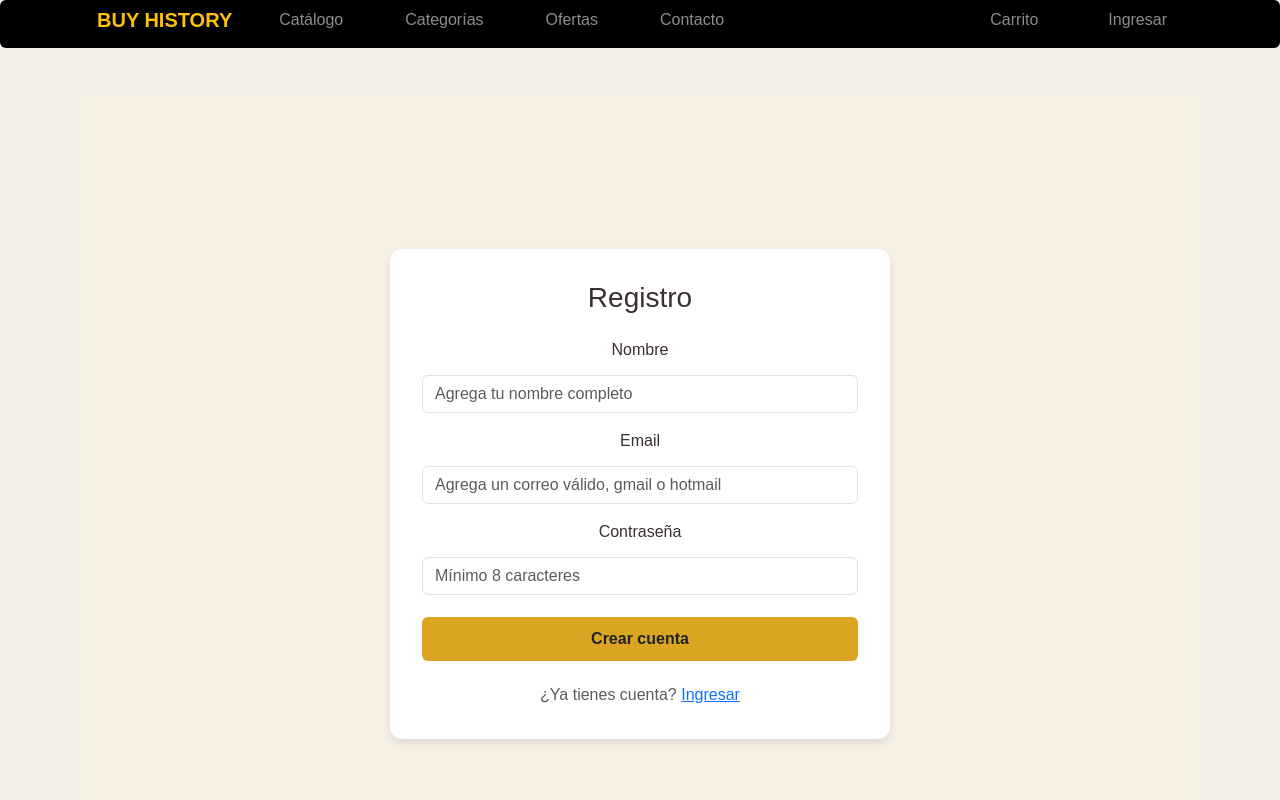
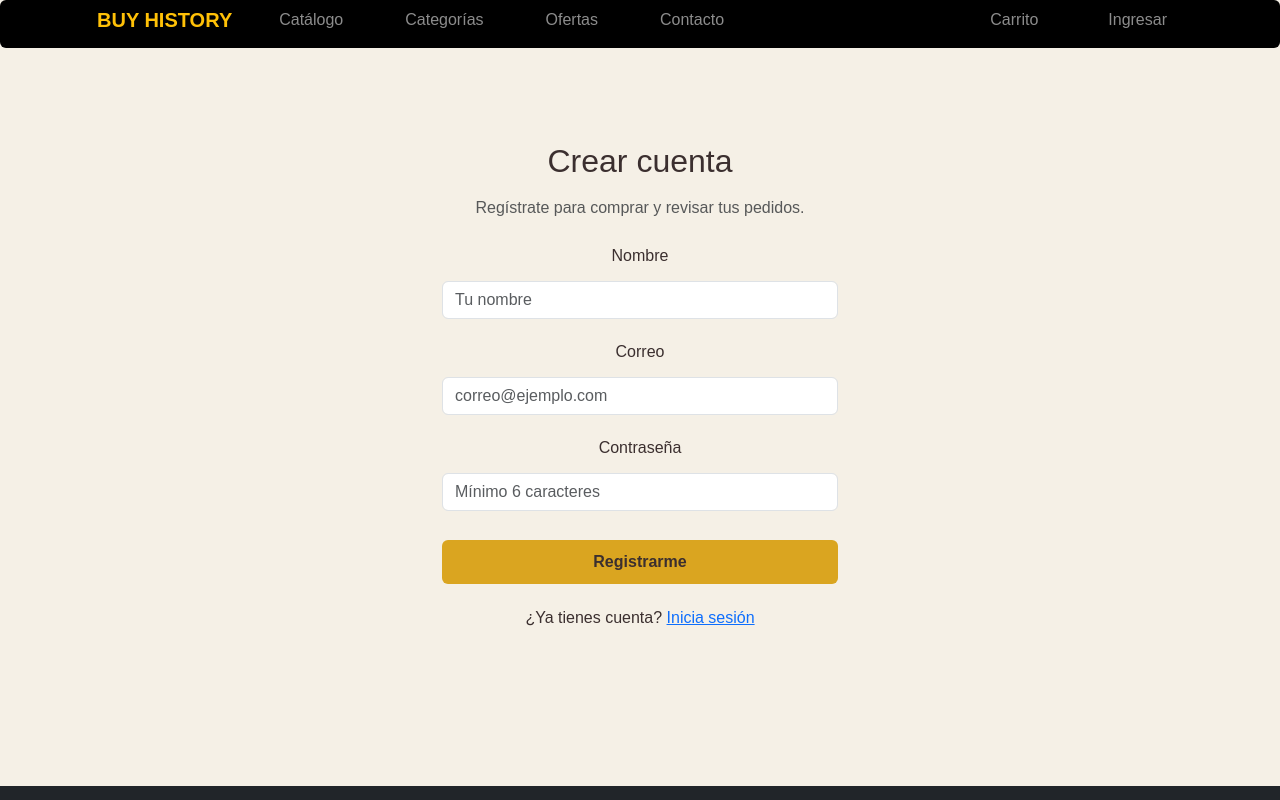
Before and after one commit to juanjosesoto29/BuyHistoryV2, a React (Vite) app: page /registro in a window 1280 px wide. Shown: the top 800 px of the page. Built offline with nearby package versions, Linux system fonts and the light colour scheme.

Commit message:
arreglos

```diff
--- a/src/api/users.js
+++ b/src/api/users.js
@@ -13,36 +13,21 @@ export async function loginUser(email, password) {
   const res = await fetch(`${BASE_URL}/login`, {
     method: 'POST',
     headers: { 'Content-Type': 'application/json' },
-    body: JSON.stringify({ email, password })
+    body: JSON.stringify({ email, password }),
   })
-
-  const text = await res.text()
-  const data = text ? JSON.parse(text) : null
-
-  if (!res.ok) {
-    const msg = data?.message || 'Error al iniciar sesión'
-    throw new Error(msg)
-  }
-
-  return data // {id, name, email, role}
+  const data = await handleJson(res)
+  if (!res.ok) throw new Error(data?.message || 'Error al iniciar sesión')
+  return data
 }
-
-
 
 export async function registerUser({ name, email, password }) {
   const res = await fetch(`${BASE_URL}/register`, {
     method: 'POST',
     headers: { 'Content-Type': 'application/json' },
-    body: JSON.stringify({ name, email, password })
+    body: JSON.stringify({ name, email, password }),
   })
-
   const data = await handleJson(res)
-
-  if (!res.ok) {
-    const msg = data?.message || 'Error al registrar usuario'
-    throw new Error(msg)
-  }
-
+  if (!res.ok) throw new Error(data?.message || 'Error al registrar usuario')
   return data
 }
 
@@ -54,7 +39,7 @@ export async function getUsers() {
 
 export async function deleteUser(id) {
   const res = await fetch(`${BASE_URL}/${id}`, {
-    method: 'DELETE'
+    method: 'DELETE',
   })
   if (!res.ok) throw new Error('Error al eliminar usuario')
 }
--- a/src/pages/Login.jsx
+++ b/src/pages/Login.jsx
@@ -1,6 +1,7 @@
 import { useState } from 'react'
-import { useNavigate } from 'react-router-dom'
+import { useNavigate, Link } from 'react-router-dom'
 import { loginUser } from '../api/users'
+
 
 export default function Login() {
   const [email, setEmail] = useState('')
@@ -82,6 +83,10 @@ export default function Login() {
           {loading ? 'Ingresando...' : 'Ingresar'}
         </button>
       </form>
+      <p className="text-center mt-3">
+      ¿No tienes cuenta?{' '}
+      <Link to="/registro">Crea una aquí</Link>
+      </p>
     </div>
   )
 }
--- a/src/pages/Register.jsx
+++ b/src/pages/Register.jsx
@@ -1,82 +1,100 @@
+import { useState } from 'react'
 import { useNavigate, Link } from 'react-router-dom'
-import { useState } from 'react'
-import '../styles/contact.css'
+import { registerUser } from '../api/users'
 
 export default function Register() {
+  const [name, setName] = useState('')
+  const [email, setEmail] = useState('')
+  const [password, setPassword] = useState('')
+  const [error, setError] = useState(null)
+  const [loading, setLoading] = useState(false)
   const nav = useNavigate()
-  const [form, setForm] = useState({ name:'', email:'', password:'' })
 
-  const submit = (e) => {
+  const onSubmit = async (e) => {
     e.preventDefault()
+    setError(null)
 
-    //  Validación del correo
-    const emailRegex = /^[\w.-]+@(gmail\.com|hotmail\.cl)$/i
-    if (!emailRegex.test(form.email)) {
-      alert('Solo se permiten correos @gmail.com o @hotmail.cl')
+    if (!name.trim() || !email.trim() || !password.trim()) {
+      setError('Completa todos los campos')
       return
     }
 
-    //  Validación de la contraseña
-    if (form.password.length < 8) {
-      alert('La contraseña debe tener al menos 8 caracteres.')
-      return
+    try {
+      setLoading(true)
+      const user = await registerUser({ name, email, password })
+
+      // Iniciar sesión automáticamente
+      localStorage.setItem('bh_user', JSON.stringify(user))
+
+      // Redirigir según rol
+      if (user.role === 'admin') {
+        nav('/admin', { replace: true })
+      } else {
+        nav('/', { replace: true })
       }
-
-    //  Si pasa las validaciones, guardar usuario
-    const user = { name: form.name.trim(), email: form.email }
-    localStorage.setItem('bh_user', JSON.stringify(user))
-    alert('Registro exitoso. Ahora puedes iniciar sesión.')
-    nav('/login')
+    } catch (err) {
+      setError(err.message)
+    } finally {
+      setLoading(false)
+    }
   }
 
   return (
-    <div className="contact-page">
-      <div className="contact-card">
-        <h3 className="text-center mb-4">Registro</h3>
+    <div className="container py-5" style={{ maxWidth: 420 }}>
+      <h2 className="mb-3 text-center">Crear cuenta</h2>
+      <p className="text-muted text-center mb-4">
+        Regístrate para comprar y revisar tus pedidos.
+      </p>
 
-        <form onSubmit={submit}>
-          <div className="mb-3">
+      {error && (
+        <div className="alert alert-danger py-2">{error}</div>
+      )}
+
+      <form onSubmit={onSubmit} className="d-grid gap-3">
+        <div>
           <label className="form-label">Nombre</label>
           <input
             className="form-control"
+            placeholder="Tu nombre"
+            value={name}
+            onChange={e => setName(e.target.value)}
             required
-              placeholder="Agrega tu nombre completo"
-              value={form.name}
-              onChange={e => setForm({ ...form, name: e.target.value })}
           />
         </div>
 
-          <div className="mb-3">
-            <label className="form-label">Email</label>
+        <div>
+          <label className="form-label">Correo</label>
           <input
             type="email"
             className="form-control"
+            placeholder="correo@ejemplo.com"
+            value={email}
+            onChange={e => setEmail(e.target.value)}
             required
-              placeholder="Agrega un correo válido, gmail o hotmail"
-              value={form.email}
-              onChange={e => setForm({ ...form, email: e.target.value })}
           />
         </div>
 
-          <div className="mb-3">
+        <div>
           <label className="form-label">Contraseña</label>
           <input
             type="password"
             className="form-control"
+            placeholder="Mínimo 6 caracteres"
+            value={password}
+            onChange={e => setPassword(e.target.value)}
             required
-              placeholder="Mínimo 8 caracteres"
-              value={form.password}
-              onChange={e => setForm({ ...form, password: e.target.value })}
           />
         </div>
 
-          <button className="btn btn-warning w-100 text-dark">Crear cuenta</button>
+        <button className="btn btn-primary mt-2" disabled={loading}>
+          {loading ? 'Creando cuenta...' : 'Registrarme'}
+        </button>
       </form>
 
-        <p className="mt-3 mb-0 text-center text-muted">
-          ¿Ya tienes cuenta? <Link to="/login">Ingresar</Link>
+      <p className="text-center mt-3">
+        ¿Ya tienes cuenta?{' '}
+        <Link to="/login">Inicia sesión</Link>
       </p>
-      </div>
     </div>
   )
 }
```
Lines whose indentation alone changed are shown as unchanged.
